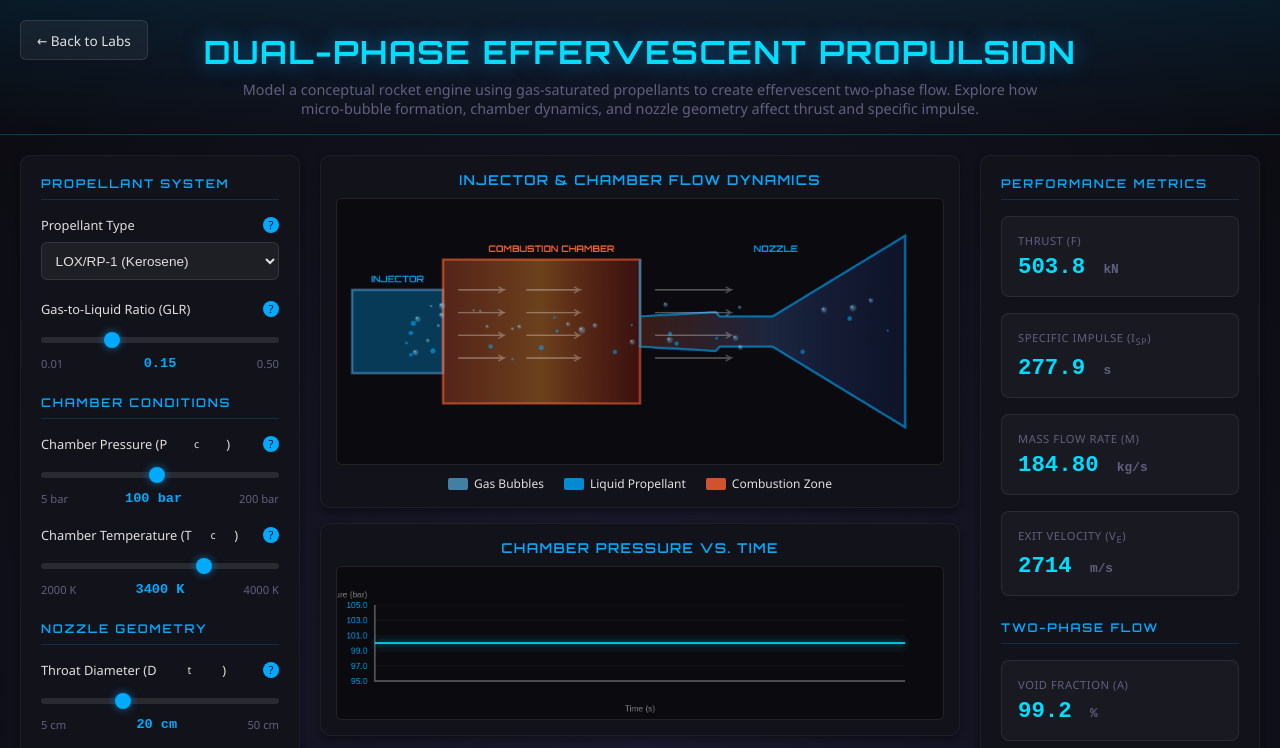
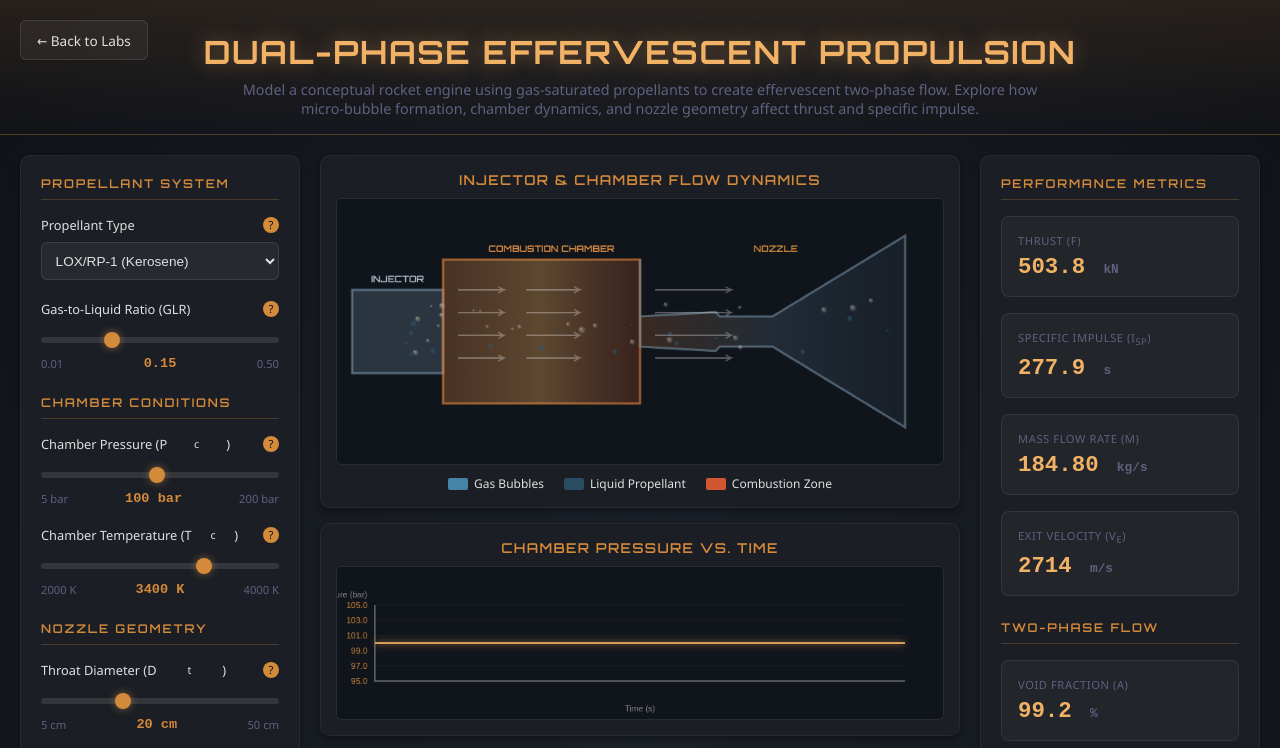
Before and after one commit to jbeene89/soupylab, a plain HTML site: page dpep-engine-simulator.html in a window 1280 px wide. Shown: the top 748 px of the page. Drawn offline with Linux system fonts and the light colour scheme.

Commit message:
Update DPEP palette tones

```diff
--- a/dpep-engine-simulator.html
+++ b/dpep-engine-simulator.html
@@ -8,16 +8,16 @@
         @import url('https://fonts.googleapis.com/css2?family=Orbitron:wght@600;700&display=swap');
 
         :root {
-            --bg: #0a0a0f;
-            --panel: #12121a;
-            --accent: #00aaff;
-            --accent-glow: #00ddff;
+            --bg: #0f1116;
+            --panel: #1b1e24;
+            --accent: #d38a3a;
+            --accent-glow: #f2b266;
             --text: #e0e0e0;
             --dim: #606080;
             --warning: #ff6b35;
             --success: #4caf50;
-            --gas-color: rgba(100, 200, 255, 0.6);
-            --liquid-color: rgba(0, 170, 255, 0.8);
+            --gas-color: rgba(130, 160, 185, 0.6);
+            --liquid-color: rgba(45, 85, 110, 0.85);
         }
 
         * {
@@ -28,7 +28,7 @@
 
         body {
             font-family: 'Segoe UI', Tahoma, Geneva, Verdana, sans-serif;
-            background: radial-gradient(ellipse at center, #1a1a2e 0%, var(--bg) 100%);
+            background: radial-gradient(ellipse at center, #1c212a 0%, var(--bg) 100%);
             color: var(--text);
             overflow-x: hidden;
             min-height: 100vh;
@@ -37,15 +37,15 @@
         .header {
             text-align: center;
             padding: 2rem 1rem 1rem;
-            background: linear-gradient(180deg, rgba(0, 170, 255, 0.1) 0%, transparent 100%);
-            border-bottom: 1px solid rgba(0, 170, 255, 0.2);
+            background: linear-gradient(180deg, rgba(211, 138, 58, 0.12) 0%, transparent 100%);
+            border-bottom: 1px solid rgba(211, 138, 58, 0.25);
         }
 
         .header h1 {
             font-family: 'Orbitron', sans-serif;
             font-size: 2rem;
             color: var(--accent-glow);
-            text-shadow: 0 0 20px rgba(0, 170, 255, 0.5);
+            text-shadow: 0 0 20px rgba(242, 178, 102, 0.4);
             margin-bottom: 0.5rem;
             letter-spacing: 0.05em;
         }
@@ -83,7 +83,7 @@
             text-transform: uppercase;
             margin: 1.5rem 0 1rem;
             padding-bottom: 0.5rem;
-            border-bottom: 1px solid rgba(0, 170, 255, 0.2);
+            border-bottom: 1px solid rgba(211, 138, 58, 0.25);
         }
 
         .section-title:first-child {
@@ -135,13 +135,13 @@
             background: var(--accent);
             border-radius: 50%;
             cursor: pointer;
-            box-shadow: 0 0 8px rgba(0, 170, 255, 0.6);
+            box-shadow: 0 0 8px rgba(242, 178, 102, 0.45);
             transition: all 0.2s;
         }
 
         input[type="range"]::-webkit-slider-thumb:hover {
             transform: scale(1.2);
-            box-shadow: 0 0 12px rgba(0, 170, 255, 0.9);
+            box-shadow: 0 0 12px rgba(242, 178, 102, 0.65);
         }
 
         input[type="range"]::-moz-range-thumb {
@@ -151,7 +151,7 @@
             border-radius: 50%;
             cursor: pointer;
             border: none;
-            box-shadow: 0 0 8px rgba(0, 170, 255, 0.6);
+            box-shadow: 0 0 8px rgba(242, 178, 102, 0.45);
         }
 
         .slider-value {
@@ -190,7 +190,7 @@
         button {
             width: 100%;
             padding: 0.75rem;
-            background: linear-gradient(135deg, var(--accent) 0%, #0088cc 100%);
+            background: linear-gradient(135deg, var(--accent) 0%, #8a4a22 100%);
             border: none;
             border-radius: 6px;
             color: white;
@@ -205,7 +205,7 @@
 
         button:hover {
             transform: translateY(-2px);
-            box-shadow: 0 4px 12px rgba(0, 170, 255, 0.4);
+            box-shadow: 0 4px 12px rgba(242, 178, 102, 0.35);
         }
 
         .stat-box {
@@ -264,14 +264,14 @@
         canvas {
             display: block;
             width: 100%;
-            background: #0a0a0f;
+            background: #10141b;
             border-radius: 6px;
             border: 1px solid rgba(255, 255, 255, 0.1);
         }
 
         .info-badge {
             display: inline-block;
-            background: rgba(0, 170, 255, 0.2);
+            background: rgba(211, 138, 58, 0.2);
             border: 1px solid var(--accent);
             border-radius: 4px;
             padding: 0.3rem 0.6rem;
@@ -316,7 +316,7 @@
         }
 
         .back-link:hover {
-            background: rgba(0, 170, 255, 0.2);
+            background: rgba(211, 138, 58, 0.2);
             border-color: var(--accent);
             transform: translateX(-3px);
         }
@@ -475,7 +475,7 @@
                         <span>Gas Bubbles</span>
                     </div>
                     <div class="legend-item">
-                        <div class="legend-color" style="background: rgba(0, 170, 255, 0.8);"></div>
+                        <div class="legend-color" style="background: rgba(45, 85, 110, 0.85);"></div>
                         <span>Liquid Propellant</span>
                     </div>
                     <div class="legend-item">
@@ -738,9 +738,9 @@
                     this.x, this.y, 0,
                     this.x, this.y, this.size
                 );
-                gradient.addColorStop(0, 'rgba(150, 220, 255, 0.8)');
-                gradient.addColorStop(0.7, 'rgba(100, 200, 255, 0.4)');
-                gradient.addColorStop(1, 'rgba(100, 200, 255, 0)');
+                gradient.addColorStop(0, 'rgba(255, 196, 125, 0.75)');
+                gradient.addColorStop(0.6, 'rgba(135, 165, 185, 0.5)');
+                gradient.addColorStop(1, 'rgba(95, 125, 145, 0)');
 
                 ctx.fillStyle = gradient;
                 ctx.beginPath();
@@ -748,7 +748,7 @@
                 ctx.fill();
 
                 // Highlight
-                ctx.fillStyle = 'rgba(255, 255, 255, 0.6)';
+                ctx.fillStyle = 'rgba(255, 215, 160, 0.55)';
                 ctx.beginPath();
                 ctx.arc(this.x - this.size * 0.3, this.y - this.size * 0.3, this.size * 0.3, 0, Math.PI * 2);
                 ctx.fill();
@@ -789,7 +789,7 @@
             draw(ctx) {
                 ctx.save();
                 ctx.globalAlpha = this.life * 0.7;
-                ctx.fillStyle = 'rgba(0, 170, 255, 0.8)';
+                ctx.fillStyle = 'rgba(45, 85, 110, 0.85)';
                 ctx.beginPath();
                 ctx.arc(this.x, this.y, this.size, 0, Math.PI * 2);
                 ctx.fill();
@@ -1004,40 +1004,40 @@
             const h = canvas.height;
 
             // Clear
-            flowCtx.fillStyle = '#0a0a0f';
+            flowCtx.fillStyle = '#10141b';
             flowCtx.fillRect(0, 0, w, h);
 
             // Draw injector
-            flowCtx.strokeStyle = 'rgba(100, 150, 200, 0.6)';
+            flowCtx.strokeStyle = 'rgba(120, 150, 170, 0.6)';
             flowCtx.lineWidth = 3;
             flowCtx.strokeRect(20, 120, 120, 110);
 
-            flowCtx.fillStyle = 'rgba(0, 170, 255, 0.3)';
+            flowCtx.fillStyle = 'rgba(120, 150, 170, 0.25)';
             flowCtx.fillRect(20, 120, 120, 110);
 
-            flowCtx.fillStyle = '#00aaff';
+            flowCtx.fillStyle = '#b6c5d4';
             flowCtx.font = '12px Orbitron';
             flowCtx.fillText('INJECTOR', 45, 110);
 
             // Draw chamber
-            flowCtx.strokeStyle = 'rgba(255, 100, 50, 0.6)';
+            flowCtx.strokeStyle = 'rgba(220, 130, 60, 0.65)';
             flowCtx.lineWidth = 3;
             flowCtx.strokeRect(140, 80, 260, 190);
 
             // Combustion zone gradient
             const combustGrad = flowCtx.createLinearGradient(140, 175, 400, 175);
-            combustGrad.addColorStop(0, 'rgba(255, 100, 50, 0.3)');
-            combustGrad.addColorStop(0.5, 'rgba(255, 150, 50, 0.4)');
-            combustGrad.addColorStop(1, 'rgba(255, 50, 20, 0.2)');
+            combustGrad.addColorStop(0, 'rgba(220, 130, 60, 0.28)');
+            combustGrad.addColorStop(0.5, 'rgba(240, 170, 90, 0.35)');
+            combustGrad.addColorStop(1, 'rgba(200, 90, 40, 0.22)');
             flowCtx.fillStyle = combustGrad;
             flowCtx.fillRect(140, 80, 260, 190);
 
-            flowCtx.fillStyle = '#ff6b35';
+            flowCtx.fillStyle = '#e09045';
             flowCtx.font = '12px Orbitron';
             flowCtx.fillText('COMBUSTION CHAMBER', 200, 70);
 
             // Draw nozzle
-            flowCtx.strokeStyle = 'rgba(0, 170, 255, 0.6)';
+            flowCtx.strokeStyle = 'rgba(120, 150, 170, 0.55)';
             flowCtx.lineWidth = 3;
 
             const nozzleStart = 400;
@@ -1065,14 +1065,14 @@
 
             // Nozzle gradient
             const nozzleGrad = flowCtx.createLinearGradient(nozzleStart, centerY, nozzleStart + nozzleLength, centerY);
-            nozzleGrad.addColorStop(0, 'rgba(255, 100, 50, 0.2)');
-            nozzleGrad.addColorStop(0.5, 'rgba(100, 150, 255, 0.2)');
-            nozzleGrad.addColorStop(1, 'rgba(50, 100, 255, 0.1)');
+            nozzleGrad.addColorStop(0, 'rgba(220, 130, 60, 0.2)');
+            nozzleGrad.addColorStop(0.5, 'rgba(120, 150, 180, 0.18)');
+            nozzleGrad.addColorStop(1, 'rgba(80, 110, 140, 0.12)');
             flowCtx.fillStyle = nozzleGrad;
             flowCtx.fill();
             flowCtx.stroke();
 
-            flowCtx.fillStyle = '#00aaff';
+            flowCtx.fillStyle = '#d38a3a';
             flowCtx.font = '12px Orbitron';
             flowCtx.fillText('NOZZLE', 550, 70);
 
@@ -1153,7 +1153,7 @@
             const padding = 50;
 
             // Clear
-            pressureCtx.fillStyle = '#0a0a0f';
+            pressureCtx.fillStyle = '#10141b';
             pressureCtx.fillRect(0, 0, w, h);
 
             if (pressureData.length < 2) return;
@@ -1192,7 +1192,7 @@
             const maxP = Math.max(...pressureData) * 1.05;
             const rangeP = maxP - minP || 1;
 
-            pressureCtx.strokeStyle = '#00ddff';
+            pressureCtx.strokeStyle = '#f2b266';
             pressureCtx.lineWidth = 2;
             pressureCtx.beginPath();
 
@@ -1210,13 +1210,13 @@
             pressureCtx.stroke();
 
             // Draw glow
-            pressureCtx.shadowColor = '#00ddff';
+            pressureCtx.shadowColor = '#f2b266';
             pressureCtx.shadowBlur = 10;
             pressureCtx.stroke();
             pressureCtx.shadowBlur = 0;
 
             // Y-axis labels
-            pressureCtx.fillStyle = '#00aaff';
+            pressureCtx.fillStyle = '#d38a3a';
             pressureCtx.textAlign = 'right';
             for (let i = 0; i <= 5; i++) {
                 const value = minP + (maxP - minP) * (1 - i / 5);
@@ -1233,7 +1233,7 @@
             const padding = 50;
 
             // Clear
-            densityCtx.fillStyle = '#0a0a0f';
+            densityCtx.fillStyle = '#10141b';
             densityCtx.fillRect(0, 0, w, h);
 
             // Draw grid
@@ -1358,7 +1358,7 @@
             const padding = 50;
 
             // Clear
-            velocityCtx.fillStyle = '#0a0a0f';
+            velocityCtx.fillStyle = '#10141b';
             velocityCtx.fillRect(0, 0, w, h);
 
             // Draw grid
```
Also changed, not shown: dpep-wasm-demo.html (+47 -47 lines).
